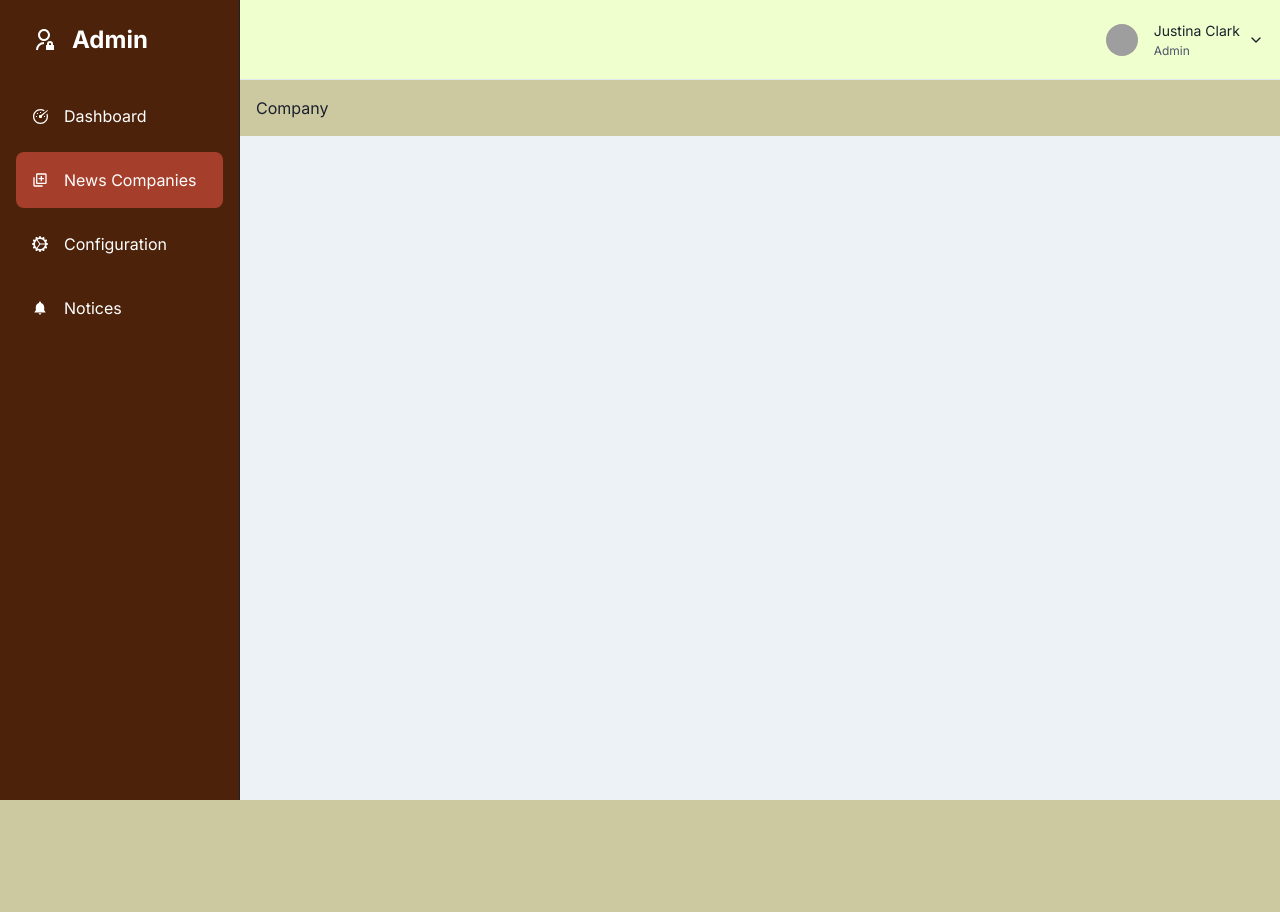
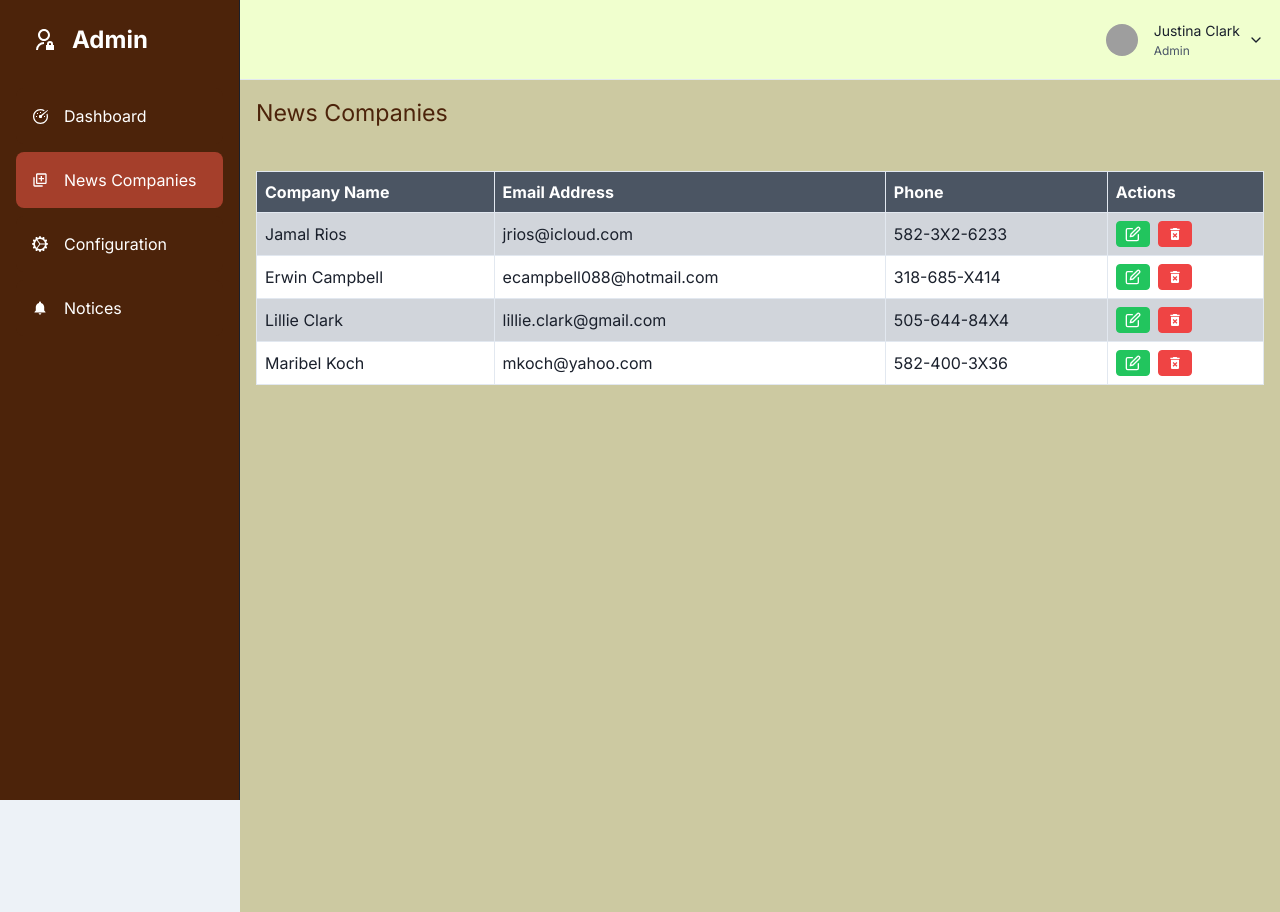
Before and after one commit to eyoba-bisru/public-news-frontend, a Next.js app: page /company in a window 1280 px wide. Before the commit the page ends 800 px from the top, so only its background shows below. Built offline with nearby package versions, Linux system fonts and the light colour scheme; grey boxes are pictures that could not be loaded.

Commit message:
company updated

```diff
--- a/pages/company.tsx
+++ b/pages/company.tsx
@@ -1,10 +1,183 @@
 import React from "react";
 import SidebarWithHeader from "../components/Sidenav";
+import { FiEdit } from "react-icons/fi";
+
+import { MdDeleteForever } from "react-icons/md";
 
 const company = () => {
   return (
     <SidebarWithHeader>
-      <p>Company</p>
+      <div className="flex flex-col gap-10 h-screen">
+        <div className="flex justify-between ">
+          <p className=" text-primary text-[23.165px] ">News Companies</p>
+        </div>
+
+        <table className="min-w-full border-collapse block md:table">
+          <thead className="block md:table-header-group">
+            <tr className="border border-grey-500 md:border-none block md:table-row absolute -top-full md:top-auto -left-full md:left-auto  md:relative ">
+              <th className="bg-gray-600 p-2 text-white font-bold md:border md:border-grey-500 text-left block md:table-cell">
+                Company Name
+              </th>
+
+              <th className="bg-gray-600 p-2 text-white font-bold md:border md:border-grey-500 text-left block md:table-cell">
+                Email Address
+              </th>
+              <th className="bg-gray-600 p-2 text-white font-bold md:border md:border-grey-500 text-left block md:table-cell">
+                Phone
+              </th>
+              <th className="bg-gray-600 p-2 text-white font-bold md:border md:border-grey-500 text-left block md:table-cell">
+                Actions
+              </th>
+            </tr>
+          </thead>
+          <tbody className="block md:table-row-group">
+            <tr className="bg-gray-300 border border-grey-500 md:border-none block md:table-row">
+              <td className="p-2 md:border md:border-grey-500 text-left block md:table-cell">
+                <span className="inline-block w-1/3 md:hidden font-bold">
+                  Company Name
+                </span>
+                Jamal Rios
+              </td>
+
+              <td className="p-2 md:border md:border-grey-500 text-left block md:table-cell">
+                <span className="inline-block w-1/3 md:hidden font-bold">
+                  Email Address
+                </span>
+                jrios@icloud.com
+              </td>
+              <td className="p-2 md:border md:border-grey-500 text-left block md:table-cell">
+                <span className="inline-block w-1/3 md:hidden font-bold">
+                  Phone
+                </span>
+                582-3X2-6233
+              </td>
+              <td className="p-2 md:border md:border-grey-500 text-left block md:table-cell">
+                <span className="flex gap-2">
+                  <span className="inline w-1/3 md:hidden font-bold">
+                    Actions
+                  </span>
+
+                  <button className="bg-green-500 hover:bg-green-700 text-white font-bold py-1 px-2 border border-green-500 rounded">
+                    <FiEdit />
+                  </button>
+
+                  <button className="bg-red-500 hover:bg-red-700 text-white font-bold py-1 px-2 border border-red-500 rounded">
+                    <MdDeleteForever />
+                  </button>
+                </span>
+              </td>
+            </tr>
+            <tr className="bg-white border border-grey-500 md:border-none block md:table-row">
+              <td className="p-2 md:border md:border-grey-500 text-left block md:table-cell">
+                <span className="inline-block w-1/3 md:hidden font-bold">
+                  Company Name
+                </span>
+                Erwin Campbell
+              </td>
+
+              <td className="p-2 md:border md:border-grey-500 text-left block md:table-cell">
+                <span className="inline-block w-1/3 md:hidden font-bold">
+                  Email Address
+                </span>
+                ecampbell088@hotmail.com
+              </td>
+              <td className="p-2 md:border md:border-grey-500 text-left block md:table-cell">
+                <span className="inline-block w-1/3 md:hidden font-bold">
+                  Phone
+                </span>
+                318-685-X414
+              </td>
+              <td className="p-2 md:border md:border-grey-500 text-left block md:table-cell">
+                <span className="flex gap-2">
+                  <span className="inline w-1/3 md:hidden font-bold">
+                    Actions
+                  </span>
+
+                  <button className="bg-green-500 hover:bg-green-700 text-white font-bold py-1 px-2 border border-green-500 rounded">
+                    <FiEdit />
+                  </button>
+
+                  <button className="bg-red-500 hover:bg-red-700 text-white font-bold py-1 px-2 border border-red-500 rounded">
+                    <MdDeleteForever />
+                  </button>
+                </span>
+              </td>
+            </tr>
+            <tr className="bg-gray-300 border border-grey-500 md:border-none block md:table-row">
+              <td className="p-2 md:border md:border-grey-500 text-left block md:table-cell">
+                <span className="inline-block w-1/3 md:hidden font-bold">
+                  Company Name
+                </span>
+                Lillie Clark
+              </td>
+
+              <td className="p-2 md:border md:border-grey-500 text-left block md:table-cell">
+                <span className="inline-block w-1/3 md:hidden font-bold">
+                  Email Address
+                </span>
+                lillie.clark@gmail.com
+              </td>
+              <td className="p-2 md:border md:border-grey-500 text-left block md:table-cell">
+                <span className="inline-block w-1/3 md:hidden font-bold">
+                  Phone
+                </span>
+                505-644-84X4
+              </td>
+              <td className="p-2 md:border md:border-grey-500 text-left block md:table-cell">
+                <span className="flex gap-2">
+                  <span className="inline w-1/3 md:hidden font-bold">
+                    Actions
+                  </span>
+
+                  <button className="bg-green-500 hover:bg-green-700 text-white font-bold py-1 px-2 border border-green-500 rounded">
+                    <FiEdit />
+                  </button>
+
+                  <button className="bg-red-500 hover:bg-red-700 text-white font-bold py-1 px-2 border border-red-500 rounded">
+                    <MdDeleteForever />
+                  </button>
+                </span>
+              </td>
+            </tr>
+            <tr className="bg-white border border-grey-500 md:border-none block md:table-row">
+              <td className="p-2 md:border md:border-grey-500 text-left block md:table-cell">
+                <span className="inline-block w-1/3 md:hidden font-bold">
+                  Company Name
+                </span>
+                Maribel Koch
+              </td>
+
+              <td className="p-2 md:border md:border-grey-500 text-left block md:table-cell">
+                <span className="inline-block w-1/3 md:hidden font-bold">
+                  Email Address
+                </span>
+                mkoch@yahoo.com
+              </td>
+              <td className="p-2 md:border md:border-grey-500 text-left block md:table-cell">
+                <span className="inline-block w-1/3 md:hidden font-bold">
+                  Phone
+                </span>
+                582-400-3X36
+              </td>
+              <td className="p-2 md:border md:border-grey-500 text-left block md:table-cell">
+                <span className="flex gap-2">
+                  <span className="inline w-1/3 md:hidden font-bold">
+                    Actions
+                  </span>
+
+                  <button className="bg-green-500 hover:bg-green-700 text-white font-bold py-1 px-2 border border-green-500 rounded">
+                    <FiEdit />
+                  </button>
+
+                  <button className="bg-red-500 hover:bg-red-700 text-white font-bold py-1 px-2 border border-red-500 rounded">
+                    <MdDeleteForever />
+                  </button>
+                </span>
+              </td>
+            </tr>
+          </tbody>
+        </table>
+      </div>
     </SidebarWithHeader>
   );
 };
```
